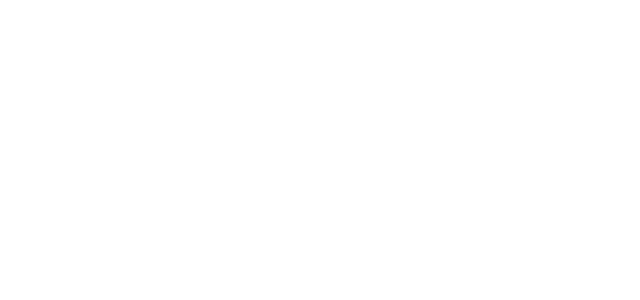
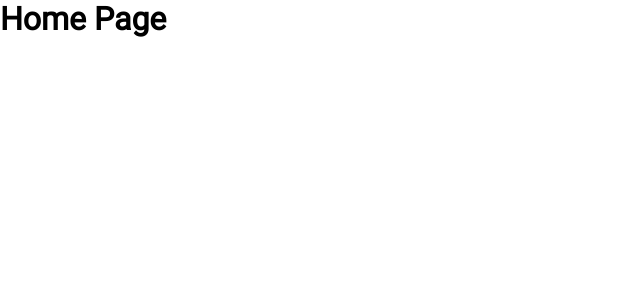
Before and after one commit to ys-yoqub/react-ts-template, a React (Vite) app: page / in a window 1280 px wide. Before the commit this address had no page. Shown: the top 300 px of the page, without its empty margins (0-640 px from the left). Built offline with nearby package versions, Linux system fonts and the light colour scheme.

Commit message:
added: home page

```diff
--- /dev/null
+++ b/src/modules/home/pages/HomePage.tsx
@@ -0,0 +1,9 @@
+const HomePage = () => {
+  return (
+    <div>
+      <h1>Home Page</h1>
+    </div>
+  );
+};
+
+export default HomePage;
--- a/src/router/lazyPages.ts
+++ b/src/router/lazyPages.ts
@@ -15,3 +15,4 @@ export const TodoListPage = lazy(
 export const TodoDetailsPage = lazy(
   () => import("../modules/todo/pages/TodoDetailsPage")
 );
+export const HomePage = lazy(() => import("../modules/home/pages/HomePage"));
--- a/src/router/routes.tsx
+++ b/src/router/routes.tsx
@@ -1,6 +1,6 @@
 import { RouteConfig } from "./types";
 import withSuspense from "./helper/withSuspense";
-import { TodoListPage, TodoDetailsPage } from "./lazyPages";
+import { TodoListPage, TodoDetailsPage, HomePage } from "./lazyPages";
 
 /**
  * Application Route Configuration
@@ -27,6 +27,11 @@ const routes: RouteConfig[] = [
     element: withSuspense(TodoDetailsPage),
     key: "todo-details",
   },
+  {
+    path: "/",
+    element: withSuspense(HomePage),
+    key: "home",
+  },
 ];
 
 export default routes;
```
